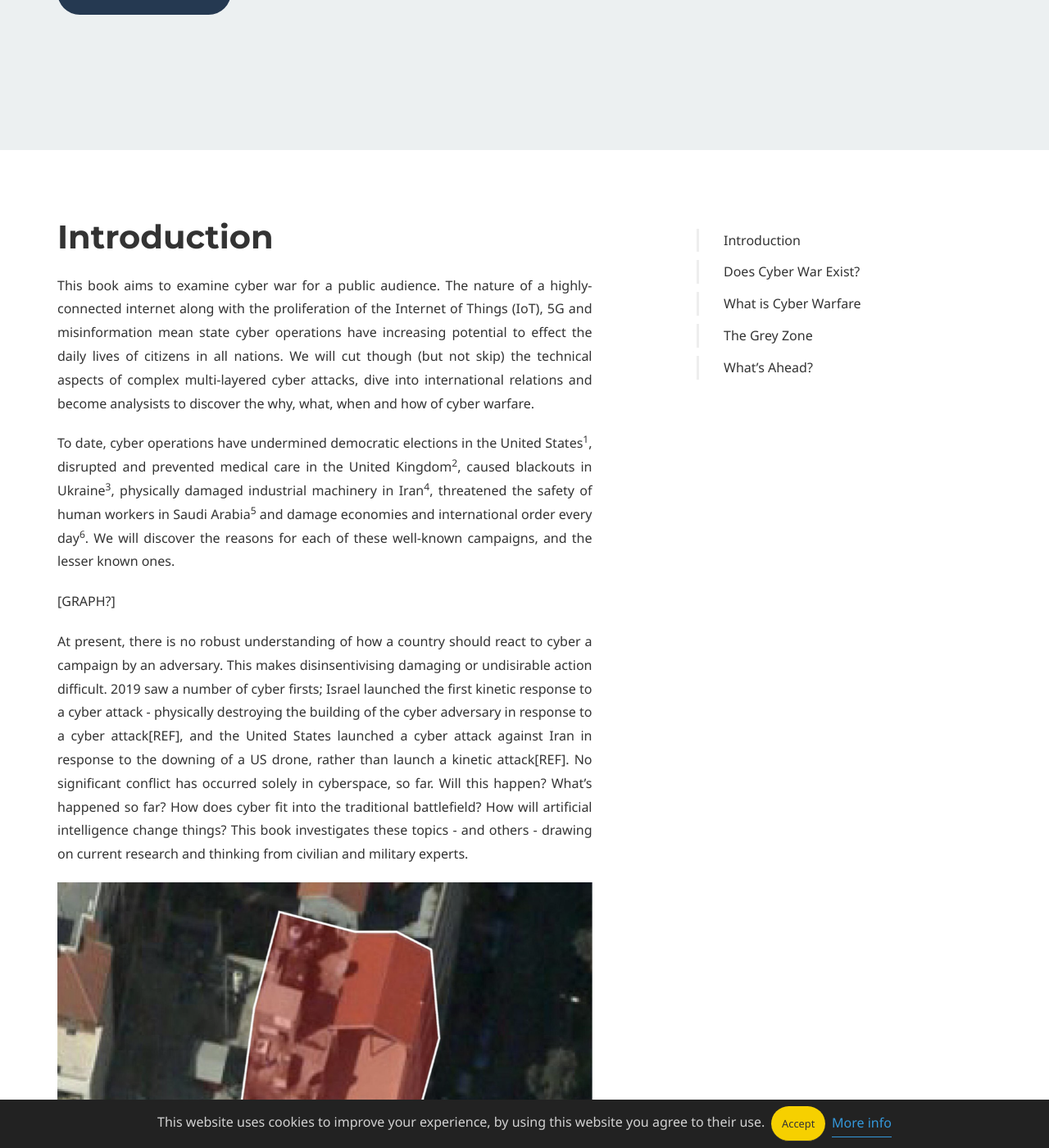
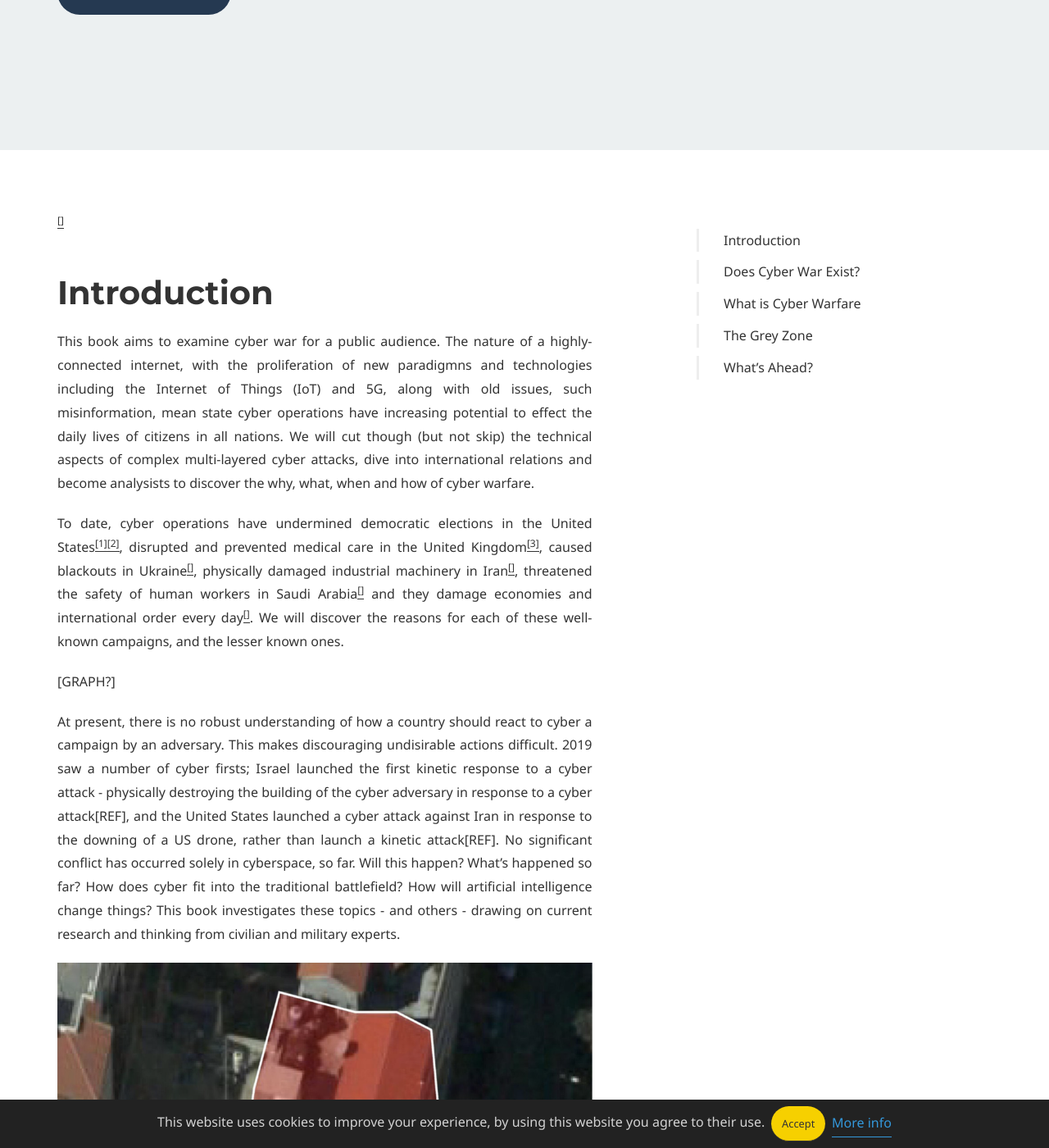
Before and after one commit to krisbolton/cyber-warfare-explained, a Jekyll site: the page built from introduction.md, in a window 1280 px wide and 1400 px high, scrolled down 411 px. Shown: the whole window at 82% size. Built offline with Jekyll 4.4.1, drawn with Linux system fonts in a browser that asks for light colours; some web fonts are replaced; some of the changed text lies outside the part shown.

Commit message:
Added refs to intro

```diff
--- a/introduction.md
+++ b/introduction.md
@@ -17,16 +17,16 @@ page_nav:
         content: Next Chapter
         url: '/conducting_a_cyber_attack'
 ---
-
+<sup><a href="">[]</a></sup>
 # Introduction
 
-This book aims to examine cyber war for a public audience. The nature of a highly-connected internet along with the proliferation of the Internet of Things (IoT), 5G and misinformation mean state cyber operations have increasing potential to effect the daily lives of citizens in all nations. We will cut though (but not skip) the technical aspects of complex multi-layered cyber attacks, dive into international relations and become analysists to discover the why, what, when and how of cyber warfare.
+This book aims to examine cyber war for a public audience. The nature of a highly-connected internet, with the proliferation of new paradigmns and technologies including the Internet of Things (IoT) and 5G, along with old issues, such misinformation, mean state cyber operations have increasing potential to effect the daily lives of citizens in all nations. We will cut though (but not skip) the technical aspects of complex multi-layered cyber attacks, dive into international relations and become analysists to discover the why, what, when and how of cyber warfare.
 
-To date, cyber operations have undermined democratic elections in the United States<sup>1</sup>, disrupted and prevented medical care in the United Kingdom<sup>2</sup>, caused blackouts in Ukraine<sup>3</sup>, physically damaged industrial machinery in Iran<sup>4</sup>, threatened the safety of human workers in Saudi Arabia<sup>5</sup> and damage economies and international order every day<sup>6</sup>. We will discover the reasons for each of these well-known campaigns, and the lesser known ones.
+To date, cyber operations have undermined democratic elections in the United States<sup><a href="#ref-1">[1]</a><a href="#ref-2">[2]</a></sup>, disrupted and prevented medical care in the United Kingdom<sup><a href="">[3]</a></sup>, caused blackouts in Ukraine<sup><a href="">[]</a></sup>, physically damaged industrial machinery in Iran<sup><a href="">[]</a></sup>, threatened the safety of human workers in Saudi Arabia<sup><a href="">[]</a></sup> and they damage economies and international order every day<sup><a href="">[]</a></sup>. We will discover the reasons for each of these well-known campaigns, and the lesser known ones.
 
 [GRAPH?]
 
-At present, there is no robust understanding of how a country should react to cyber a campaign by an adversary. This makes disinsentivising damaging or undisirable action difficult. 2019 saw a number of cyber firsts; Israel launched the first kinetic response to a cyber attack - physically destroying the building of the cyber adversary in response to a cyber attack[REF], and the United States launched a cyber attack against Iran in response to the downing of a US drone, rather than launch a kinetic attack[REF]. No significant conflict has occurred solely in cyberspace, so far. Will this happen? What's happened so far? How does cyber fit into the traditional battlefield? How will artificial intelligence change things? This book investigates these topics - and others - drawing on current research and thinking from civilian and military experts.
+At present, there is no robust understanding of how a country should react to cyber a campaign by an adversary. This makes discouraging undisirable actions difficult. 2019 saw a number of cyber firsts; Israel launched the first kinetic response to a cyber attack - physically destroying the building of the cyber adversary in response to a cyber attack[REF], and the United States launched a cyber attack against Iran in response to the downing of a US drone, rather than launch a kinetic attack[REF]. No significant conflict has occurred solely in cyberspace, so far. Will this happen? What's happened so far? How does cyber fit into the traditional battlefield? How will artificial intelligence change things? This book investigates these topics - and others - drawing on current research and thinking from civilian and military experts.
 
 ![](/images/idf_air_strike_cyber.png)
 _The building destroyed by an Israeli airstrike, 5th May 2019. "HamasCyberHQ.exe has been removed."_
@@ -51,6 +51,10 @@ Carl von Clauswitz, a historical titan in the feild of war studies whose name is
 
 Nor are cyber operations conducted in a vaccum. other examples of tit for tat, lift the veil
 
+Cyber operations are not conducted within a vaccum, they may be single-goal missions or they may be one part of a strategy to achieve a broader goal. In [YEAR] a cyber operation, likely conducted by Israel physically destroyed [DISABLED?] rocket batteries [FACTS? SPELLING] in Iran, this single-mission use during active battlefield ...
+
+[Example of possible cyber campaign part of larger strategy]
+
 # The Grey Zone
 
 "We're seeing state and non-state actors alike operating in that 'sombre' zone below the threshold of war - unconstrained by previously accepted norms - using all tools in their armoury, and weaponising informaiton to catch us off guard to destabilise our societies and our support systems. If we're to respond, we must have strategic intergration across the five warfighting domains: land, sea, space and cyber." - Penny Mordaunt, Former United Kingdom Defense Secretary (2018-2019)
@@ -66,19 +70,20 @@ The chapter ahead
 
 ---
 
-<h3>Footnotes</h3>
+<h3>References</h3>
 
 <ol>
-    <li>US election meddling</li>
+    <li id="ref-1">Reuters (2016). <a href="https://www.reuters.com/article/us-usa-trump-cyber-idUSKBN1441RS">Putin turned Russia election hacks in Trump's favor: U.S. officials.</a> Accessed April 2020.</li>
+    <li id="ref-2">US Senate Select Committee on Intelligence (2018). <a href="https://www.intelligence.senate.gov/publications/committee-findings-2017-intelligence-community-assessment">The Intelligence Community Assessment: Assessing Russian Activities and Intentions in Recent U.S. Elections.</a> Accessed April 2020.</li>
     <li>WannaCry</li>
     <li>blackout Ukriane</li>
     <li>Stuxnet</li>
     <li>TRITON</li>
     <li>economic damage</li>
+    <li><a href=""></a></li>
+    <li><a href=""></a></li>
+    <li><a href=""></a></li>
+    <li><a href=""></a></li>
+    <li><a href=""></a></li>
+    <li><a href=""></a></li>
 </ol>
-
-<h3>References</h3>
-
-<ol>
-    <li></li>
-</ol>
```
